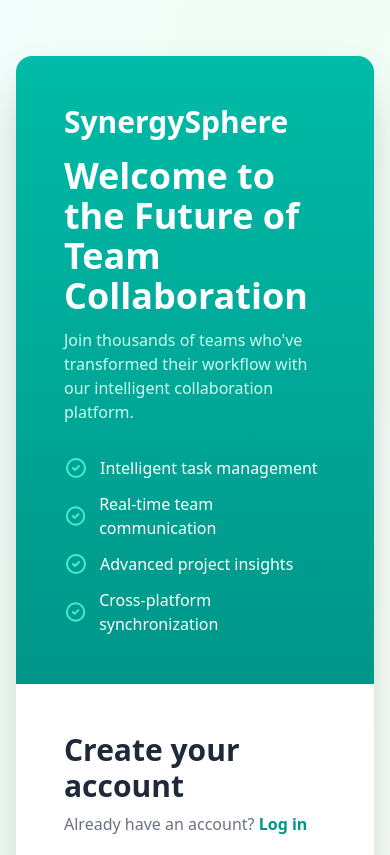
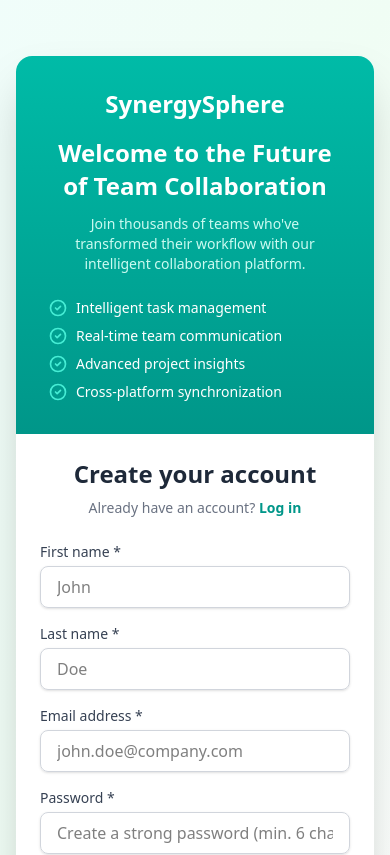
Before and after one commit to Arman2337/SynergySphere-Advanced-Team-Collaboration-Platform, a React (Vite) app in the folder frontend/: page /register in a window 390 px wide. Shown: the top 855 px of the page. Built offline with nearby package versions, Linux system fonts and the light colour scheme; no server answers.

Commit message:
updated dahobr

```diff
--- a/frontend/src/pages/CreateAccount.jsx
+++ b/frontend/src/pages/CreateAccount.jsx
@@ -2,7 +2,6 @@ import React, { useState } from 'react';
 import { Link } from 'react-router-dom';
 import { useAuth } from '../hooks/useAuth';
 
-// Renamed from CreateAccount to match your App.jsx import
 const CreateAccountPage = () => {
   const [formData, setFormData] = useState({
     firstName: '',
@@ -21,14 +20,13 @@ const CreateAccountPage = () => {
 
   const handleSubmit = async (e) => {
     e.preventDefault();
-        setError(''); // Clear previous errors
+    setError('');
 
     if (formData.password !== formData.confirmPassword) {
       setError('Passwords do not match.');
       return;
     }
 
-        // Prepare data for the backend API (which expects a single 'name' field)
     const registrationData = {
       name: `${formData.firstName} ${formData.lastName}`.trim(),
       email: formData.email,
@@ -37,7 +35,6 @@ const CreateAccountPage = () => {
 
     try {
       await register(registrationData);
-            // Navigation on success is handled by the register function in AuthContext
     } catch (err) {
       setError(err.response?.data?.message || 'Failed to create account. Please try again.');
     }
@@ -45,20 +42,29 @@ const CreateAccountPage = () => {
 
   return (
     <div className="min-h-screen bg-gradient-to-br from-teal-50 via-green-50 to-white flex items-center justify-center font-sans p-4">
-            <div className="container mx-auto flex flex-col md:flex-row max-w-6xl bg-white rounded-2xl shadow-2xl overflow-hidden my-10">
+      <div className="container mx-auto flex flex-col lg:flex-row max-w-6xl bg-white rounded-2xl shadow-2xl overflow-hidden my-10">
 
-                {/* Left Side - Hero/Branding Section */}
-                <div className="w-full md:w-1/2 p-12 bg-gradient-to-b from-teal-500 to-teal-600 text-white flex flex-col justify-center">
-                    <div className="hero-content">
-                        <div className="text-3xl font-bold mb-4">SynergySphere</div>
-                        <h2 className="text-4xl font-extrabold mb-3">Welcome to the Future of Team Collaboration</h2>
-                        <p className="text-teal-100 mb-8">
+        {/* Left Side - Branding */}
+        <div className="w-full lg:w-1/2 p-8 md:p-12 bg-gradient-to-b from-teal-500 to-teal-600 text-white flex flex-col justify-center">
+          <div className="hero-content text-center lg:text-left">
+            <div className="text-2xl md:text-3xl font-bold mb-4">SynergySphere</div>
+            <h2 className="text-2xl md:text-4xl font-extrabold mb-3 leading-snug">
+              Welcome to the Future of Team Collaboration
+            </h2>
+            <p className="text-teal-100 mb-6 md:mb-8 text-sm md:text-base">
               Join thousands of teams who've transformed their workflow with our intelligent collaboration platform.
             </p>
-                        <ul className="space-y-3">
-                            {['Intelligent task management', 'Real-time team communication', 'Advanced project insights', 'Cross-platform synchronization'].map(feature => (
+            <ul className="space-y-2 md:space-y-3 text-sm md:text-base">
+              {[
+                'Intelligent task management',
+                'Real-time team communication',
+                'Advanced project insights',
+                'Cross-platform synchronization'
+              ].map(feature => (
                 <li key={feature} className="flex items-center">
-                                    <svg className="w-6 h-6 mr-3 text-teal-300" fill="none" stroke="currentColor" viewBox="0 0 24 24" xmlns="http://www.w3.org/2000/svg"><path strokeLinecap="round" strokeLinejoin="round" strokeWidth="2" d="M9 12l2 2 4-4m6 2a9 9 0 11-18 0 9 9 0 0118 0z"></path></svg>
+                  <svg className="w-5 h-5 md:w-6 md:h-6 mr-2 md:mr-3 text-teal-300" fill="none" stroke="currentColor" viewBox="0 0 24 24">
+                    <path strokeLinecap="round" strokeLinejoin="round" strokeWidth="2" d="M9 12l2 2 4-4m6 2a9 9 0 11-18 0 9 9 0 0118 0z" />
+                  </svg>
                   <span>{feature}</span>
                 </li>
               ))}
@@ -66,10 +72,12 @@ const CreateAccountPage = () => {
           </div>
         </div>
 
-                {/* Right Side - Form Section */}
-                <div className="w-full md:w-1/2 p-12 flex flex-col justify-center">
-                    <h1 className="text-3xl font-bold text-gray-800 mb-2">Create your account</h1>
-                    <p className="text-gray-500 mb-8">
+        {/* Right Side - Form */}
+        <div className="w-full lg:w-1/2 p-6 sm:p-8 md:p-12 flex flex-col justify-center">
+          <h1 className="text-2xl md:text-3xl font-bold text-gray-800 mb-2 text-center lg:text-left">
+            Create your account
+          </h1>
+          <p className="text-gray-500 mb-6 md:mb-8 text-center lg:text-left text-sm md:text-base">
             Already have an account?{' '}
             <Link to="/login" className="font-semibold text-teal-600 hover:underline">
               Log in
@@ -78,9 +86,9 @@ const CreateAccountPage = () => {
 
           {error && <p className="bg-red-100 text-red-700 p-3 rounded-md mb-4 text-center">{error}</p>}
 
-                    <form onSubmit={handleSubmit}>
-                        <div className="flex flex-col md:flex-row md:space-x-4 mb-4">
-                            <div className="w-full md:w-1/2 mb-4 md:mb-0">
+          <form onSubmit={handleSubmit} className="space-y-4">
+            <div className="flex flex-col md:flex-row md:space-x-4">
+              <div className="w-full md:w-1/2">
                 <label className="block text-sm font-medium text-gray-700 mb-1" htmlFor="firstName">First name *</label>
                 <input
                   type="text" id="firstName" name="firstName"
@@ -89,7 +97,7 @@ const CreateAccountPage = () => {
                   value={formData.firstName} onChange={handleInputChange}
                 />
               </div>
-                            <div className="w-full md:w-1/2">
+              <div className="w-full md:w-1/2 mt-4 md:mt-0">
                 <label className="block text-sm font-medium text-gray-700 mb-1" htmlFor="lastName">Last name *</label>
                 <input
                   type="text" id="lastName" name="lastName"
@@ -100,7 +108,7 @@ const CreateAccountPage = () => {
               </div>
             </div>
 
-                        <div className="mb-4">
+            <div>
               <label className="block text-sm font-medium text-gray-700 mb-1" htmlFor="email">Email address *</label>
               <input
                 type="email" id="email" name="email"
@@ -110,7 +118,7 @@ const CreateAccountPage = () => {
               />
             </div>
 
-                        <div className="mb-4">
+            <div>
               <label className="block text-sm font-medium text-gray-700 mb-1" htmlFor="password">Password *</label>
               <input
                 type="password" id="password" name="password"
@@ -121,7 +129,7 @@ const CreateAccountPage = () => {
               />
             </div>
 
-                        <div className="mb-6">
+            <div>
               <label className="block text-sm font-medium text-gray-700 mb-1" htmlFor="confirmPassword">Confirm password *</label>
               <input
                 type="password" id="confirmPassword" name="confirmPassword"
@@ -131,7 +139,7 @@ const CreateAccountPage = () => {
               />
             </div>
 
-                        <button type="submit" className="w-full flex justify-center py-3 px-4 border border-transparent rounded-lg shadow-sm text-sm font-medium text-white bg-gradient-to-r from-teal-500 to-green-500 hover:from-teal-600 hover:to-green-600 focus:outline-none focus:ring-2 focus:ring-offset-2 focus:ring-teal-500 transition-all duration-300">
+            <button type="submit" className="w-full py-3 px-4 border border-transparent rounded-lg shadow-sm text-sm font-medium text-white bg-gradient-to-r from-teal-500 to-green-500 hover:from-teal-600 hover:to-green-600 focus:outline-none focus:ring-2 focus:ring-offset-2 focus:ring-teal-500 transition-all duration-300">
               Create Account
             </button>
           </form>
--- a/frontend/src/pages/Dashboard.jsx
+++ b/frontend/src/pages/Dashboard.jsx
@@ -1,5 +1,5 @@
 import React, { useState, useEffect } from 'react';
-import { Link, useLocation } from 'react-router-dom';
+import { Link } from 'react-router-dom';
 import { useAuth } from '../hooks/useAuth.js';
 import { getProjects, createProject, getMyTasks } from '../api/apiService.js';
 import Modal from '../components/Modal.jsx';
@@ -12,14 +12,14 @@ const Icon = ({ path, className = "w-5 h-5", fillRule = "nonzero" }) => (
 );
 
 const DashboardPage = () => {
-    const location = useLocation();
-    const [activeView, setActiveView] = useState('projects');
+  const [activeView, setActiveView] = useState('projects'); // 'projects' or 'tasks'
   const [projects, setProjects] = useState([]);
   const [myTasks, setMyTasks] = useState([]);
   const [loading, setLoading] = useState(true);
   const [error, setError] = useState('');
   const [isModalOpen, setIsModalOpen] = useState(false);
   const [newProjectData, setNewProjectData] = useState({ name: '', description: '' });
+  const { user, logout } = useAuth();
 
   useEffect(() => {
     const fetchDashboardData = async () => {
@@ -38,15 +38,6 @@ const DashboardPage = () => {
     };
     fetchDashboardData();
   }, []);
-
-    useEffect(() => {
-        const params = new URLSearchParams(location.search);
-        if (params.get('view') === 'tasks') {
-            setActiveView('tasks');
-        } else {
-            setActiveView('projects');
-        }
-    }, [location.search]);
 
   const handleFormChange = (e) => {
     setNewProjectData({ ...newProjectData, [e.target.name]: e.target.value });
@@ -91,16 +82,22 @@ const DashboardPage = () => {
   const renderMyTasks = () => (
     <section>
       <h2 className="text-xl font-semibold text-white mb-4">My Tasks</h2>
-            <div className="bg-gray-900 border border-gray-800 rounded-xl p-4">
-                <div className="space-y-3">
+      <div className="grid grid-cols-1 md:grid-cols-2 lg:grid-cols-3 xl:grid-cols-4 gap-6">
         {myTasks.length > 0 ? myTasks.map(task => (
-                        <Link to={`/project/${task.project._id}`} key={task._id} className="block p-3 bg-gray-800 rounded-lg hover:bg-gray-700 transition-colors">
-                            <div className="flex items-center justify-between">
-                                <div>
-                                    <p className="font-semibold text-white">{task.title}</p>
-                                    <p className="text-xs text-emerald-400">{task.project.name}</p>
+          <Link to={`/project/${task.project._id}`} key={task._id} className="block hover:-translate-y-1 transition-transform">
+            <div className="bg-gray-900 border border-gray-800 rounded-xl overflow-hidden shadow-lg h-full flex flex-col">
+              <div className="w-full h-32 bg-gray-800 flex items-center justify-center text-emerald-500 text-2xl font-bold">
+                {task.title.substring(0, 2).toUpperCase()}
               </div>
-                                <span className={`px-2 py-1 text-xs font-bold rounded-full ${
+              <div className="p-4 flex-grow flex flex-col justify-between">
+                {/* ✅ Task Title */}
+                <h3 className="text-lg font-semibold text-white mb-1 truncate">{task.title}</h3>
+
+                {/* ✅ Project Name */}
+                <p className="text-sm text-emerald-400 mb-2">Project: {task.project.name}</p>
+
+                {/* ✅ Status Badge */}
+                <span className={`px-2 py-1 text-xs font-bold w-max rounded-full ${
                   task.status === 'To-Do' ? 'bg-blue-500/20 text-blue-300' :
                   task.status === 'In Progress' ? 'bg-yellow-500/20 text-yellow-300' :
                   'bg-green-500/20 text-green-300'
@@ -108,18 +105,52 @@ const DashboardPage = () => {
                   {task.status}
                 </span>
               </div>
+            </div>
           </Link>
         )) : (
-                        <p className="text-gray-500 p-3">You have no tasks assigned to you.</p>
+          <p className="text-gray-500 col-span-full">You have no tasks assigned to you.</p>
         )}
-                </div>
       </div>
     </section>
   );
 
   return (
     <div className={`flex h-screen font-sans bg-gray-950 text-gray-300`}>
-            <Sidebar />
+      {/* Sidebar */}
+      <aside className="w-64 bg-gray-900 flex flex-col p-4 border-r border-gray-800">
+        <div className="text-2xl font-bold text-white mb-10 flex items-center gap-3">
+          <span className='bg-emerald-500 p-2 rounded-lg'>
+            <Icon path="M12.378 1.602a.75.75 0 00-.756 0L3 6.632l9 5.25 9-5.25-8.622-5.03zM21.75 7.908l-9 5.25a.75.75 0 01-.75 0l-9-5.25a.75.75 0 00-1.06 1.06l9.5 5.5a2.25 2.25 0 002.12 0l9.5-5.5a.75.75 0 10-1.06-1.06z" fillRule="evenodd"/>
+          </span>
+          <span>SynergySphere</span>
+        </div>
+        <nav className="flex-1 space-y-2">
+          <button onClick={() => setActiveView('projects')} className={`w-full flex items-center gap-3 px-3 py-2 rounded-md transition-colors ${activeView === 'projects' ? 'bg-gray-800 text-white font-semibold' : 'text-gray-400 hover:bg-gray-800 hover:text-white'}`}>
+            <Icon path="M3.75 6A2.25 2.25 0 016 3.75h2.25a2.25 2.25 0 012.25 2.25v2.25a2.25 2.25 0 01-2.25 2.25H6A2.25 2.25 0 013.75 10.5V6zm12 0A2.25 2.25 0 0118 3.75h2.25a2.25 2.25 0 012.25 2.25v2.25a2.25 2.25 0 01-2.25 2.25H18a2.25 2.25 0 01-2.25-2.25V6zM3.75 16.5A2.25 2.25 0 016 14.25h2.25a2.25 2.25 0 012.25 2.25v2.25a2.25 2.25 0 01-2.25 2.25H6a2.25 2.25 0 01-2.25-2.25v-2.25zm12 0a2.25 2.25 0 0118 14.25h2.25a2.25 2.25 0 012.25 2.25v2.25a2.25 2.25 0 01-2.25 2.25H18a2.25 2.25 0 01-2.25-2.25v-2.25z" fillRule="evenodd" />
+            <span>Projects</span>
+          </button>
+          <button onClick={() => setActiveView('tasks')} className={`w-full flex items-center gap-3 px-3 py-2 rounded-md transition-colors ${activeView === 'tasks' ? 'bg-gray-800 text-white font-semibold' : 'text-gray-400 hover:bg-gray-800 hover:text-white'}`}>
+            <Icon path="M9 12.75L11.25 15 15 9.75M21 12a9 9 0 11-18 0 9 9 0 0118 0z" />
+            <span>My Tasks</span>
+          </button>
+        </nav>
+        <div className="mt-auto space-y-4">
+          <div className="flex items-center justify-between border-t border-gray-800 pt-4">
+            <Link to="/profile" className="flex items-center gap-3 hover:bg-gray-800 rounded-lg p-1 transition-colors">
+              <img src={`https://placehold.co/40x40/1f2937/FFFFFF?text=${user?.name?.charAt(0).toUpperCase()}`} alt="User Avatar" className="w-10 h-10 rounded-full border-2 border-gray-700" />
+              <div>
+                <p className="font-semibold text-white">{user?.name}</p>
+                <p className="text-xs text-gray-500">{user?.email}</p>
+              </div>
+            </Link>
+            <button onClick={logout} title="Logout" className="text-gray-400 hover:text-white transition-colors">
+              <Icon path="M15.75 9V5.25A2.25 2.25 0 0013.5 3h-6a2.25 2.25 0 00-2.25 2.25v13.5A2.25 2.25 0 007.5 21h6a2.25 2.25 0 002.25-2.25V15m-3-3l3-3m0 0l-3-3m3 3H9" />
+            </button>
+          </div>
+        </div>
+      </aside>
+
+      {/* Main Content */}
       <main className="flex-1 bg-gray-950 p-8 overflow-y-auto">
         <header className="flex items-center justify-between mb-8">
           <h1 className="text-2xl font-bold text-white">{activeView === 'projects' ? 'Projects' : 'My Tasks'}</h1>
```
Lines whose indentation alone changed are shown as unchanged.
